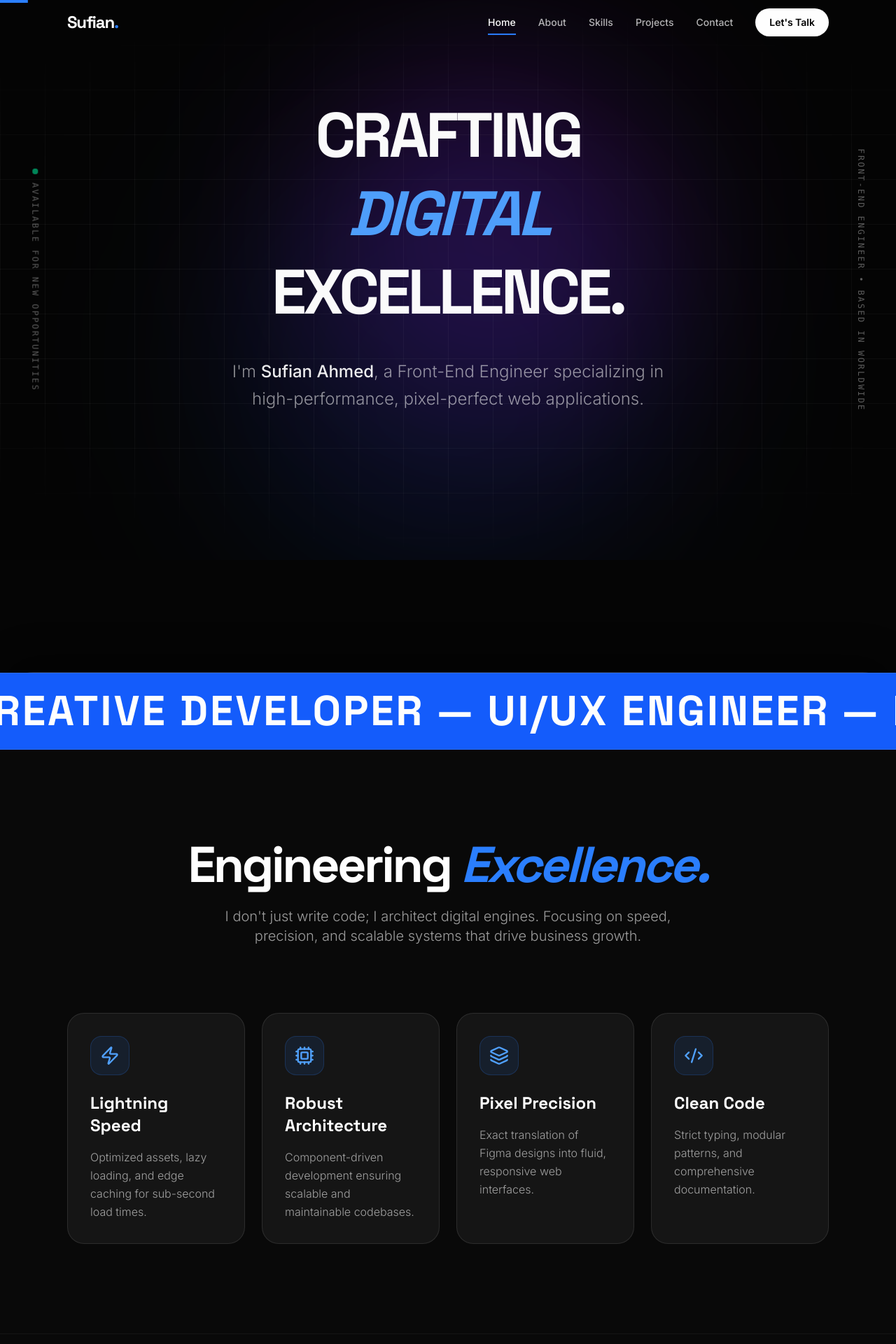
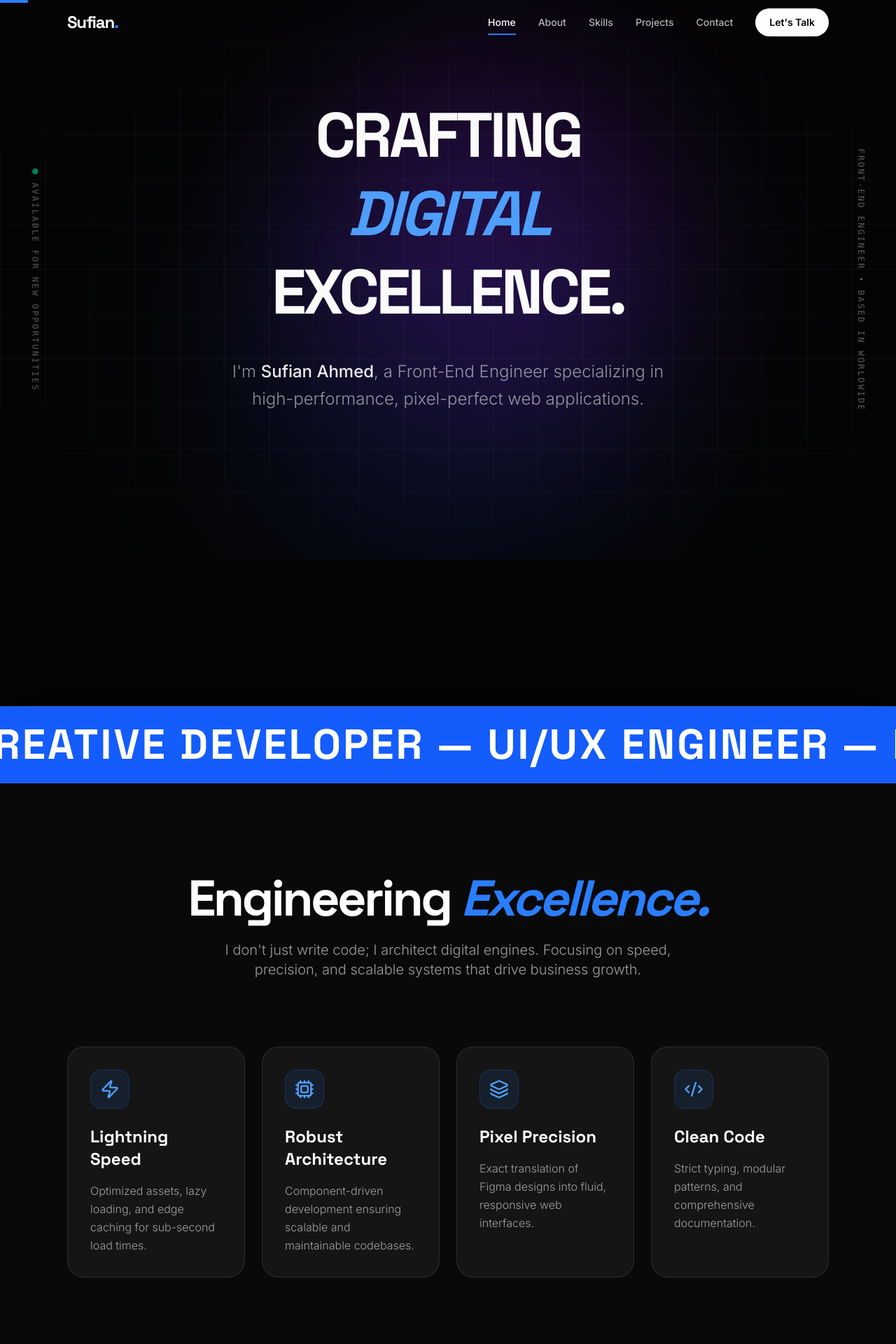
Before and after one commit to sofyan-ahmed511/Sufian_Portfolio, a Next.js app: page / in a window 1280 px wide. Shown: the top 1920 px of the page at 70% size. Built offline with nearby package versions, Linux system fonts and the light colour scheme.

Commit message:
Fix margin spacing in content overlay for improved layout

```diff
--- a/app/page.tsx
+++ b/app/page.tsx
@@ -38,7 +38,7 @@ export default function Home() {
           </div>
 
           {/* Content that slides over the Hero */}
-          <div className="relative z-10 bg-[#0a0a0a] rounded-t-[3rem] shadow-[0_-20px_50px_rgba(0,0,0,0.5)] border-t border-white/10">
+          <div className="relative z-10 bg-[#0a0a0a] rounded-t-[3rem] shadow-[0_-20px_50px_rgba(0,0,0,0.5)] border-t mt-12 border-white/10">
             <Marquee text="Creative Developer — UI/UX Engineer — Frontend Specialist" />
 
             {/* The Programmer's Strength Section */}
```
